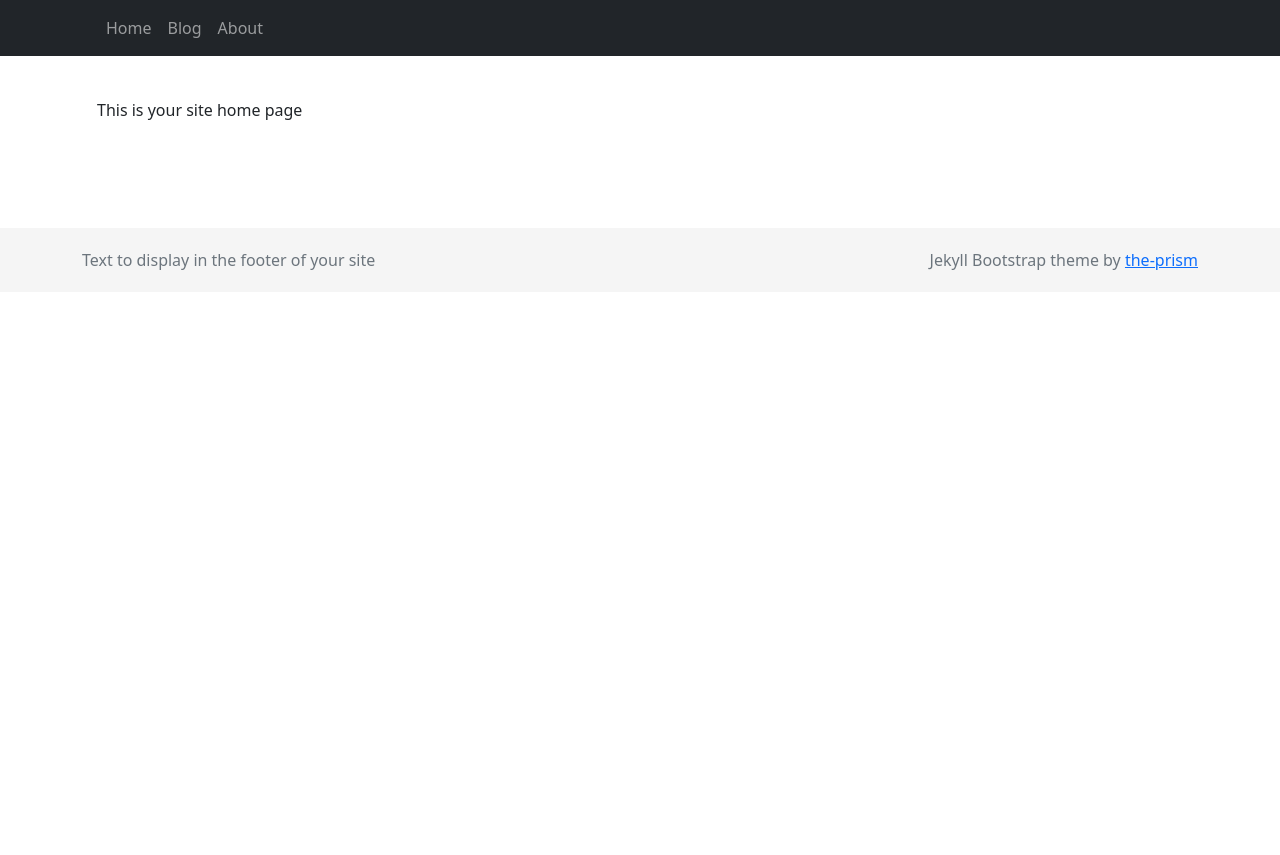
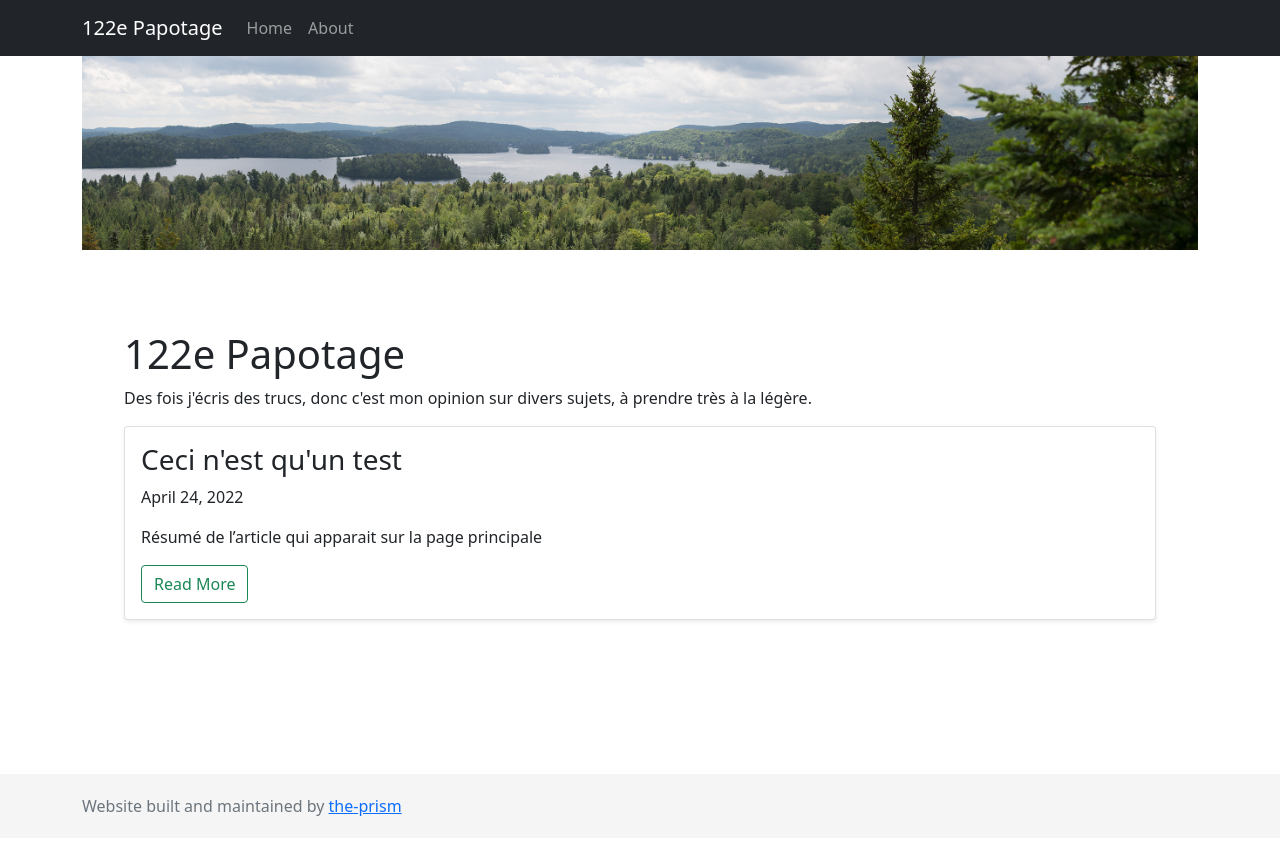
Before and after one commit to 122-Groupe-Scout-MRDLP/122-Papotage, a Jekyll site: the page built from index.html, in a window 1280 px wide. Shown: the top 855 px of the page. Built offline with Jekyll 4.4.1, drawn with Linux system fonts in a browser that asks for light colours; the list of posts is cut into pages by our own code.

Commit message:
Update layout and stuff, good working base

```diff
--- a/_config.yml
+++ b/_config.yml
@@ -2,8 +2,8 @@
 # Website configuration file
 #
 
-name:
-description:
+name: 122e Papotage
+description: Journal du 122e Groupe Marie Reine de la Paix
 
 avatar:
 
@@ -38,7 +38,9 @@ categories: []
 
 excerpt_length: 50
 
-permalink: /story/:year/:month/:day/:title/
+paginate_path: "/blog/page:num/"
+
+permalink: /blog/:year/:month/:day/:title/
 
 # Jekyll 3 now only supports Kramdown for Markdown
 kramdown:
--- /dev/null
+++ b/_includes/clear-float.html
@@ -0,0 +1,2 @@
+<!-- Fix the float from the page just in case the content would overflow on the bottom part -->
+<div class="clearfloat"></div>
--- a/_includes/header.html
+++ b/_includes/header.html
@@ -1,7 +1,7 @@
 {% if page.bigimg or page.title %}
 
 {% if page.bigimg %}
-<div class="header200px" style="background-image: url(/website/{{ page.bigimg }});">
+<div class="header200px" style="background-image: url({{ page.bigimg }});">
 &nbsp;
 </div>
 {% endif %}
--- a/_includes/nav-bar.html
+++ b/_includes/nav-bar.html
@@ -12,9 +12,9 @@
               <li class="nav-item{% if page.title == "Home" %} active{% endif %}">
                   <a class="nav-link" href="{{ site.baseurl }}/">Home</a>
               </li>
-              <li class="nav-item{% if page.blog %} active{% endif %}">
+              <!-- <li class="nav-item{% if page.blog %} active{% endif %}">
                   <a class="nav-link" href="{{ site.baseurl }}/blog">Blog</a>
-              </li>
+              </li> -->
               <li class="nav-item{% if page.title == "About" %} active{% endif %}">
                   <a class="nav-link" href="{{ site.baseurl }}/about">About</a>
               </li>
--- /dev/null
+++ b/_includes/right-float-end.html
@@ -0,0 +1 @@
+</div>
--- /dev/null
+++ b/_includes/right-float.html
@@ -0,0 +1,2 @@
+<!-- Start of the right floating section -->
+<div class="sidebar" markdown="1">
--- a/_layouts/default.html
+++ b/_layouts/default.html
@@ -2,7 +2,7 @@
 <html>
 
 <head>
-  <title>{{ site.name }}{% if page.title %} - {{ page.title }}{% endif %}</title>
+  <title>{% if page.title %}{{ page.title }} – {% endif %}{{ site.name }}</title>
 
   {% include meta.html %}
 
@@ -12,7 +12,6 @@
 
   <link rel="stylesheet" type="text/css" href="{{ site.baseurl }}/style/main.css">
   <link rel="alternate" type="application/rss+xml" title="{{ site.name }} - {{ site.description }}" href="{{ site.baseurl }}/feed.xml" />
-  <script src="{{ site.baseurl }}/javascript/jquery-3.3.1.min.js"></script>
   <script src="{{ site.baseurl }}/javascript/bootstrap.bundle.min.js"></script>
 </head>
 
@@ -20,12 +19,18 @@
 
   {% include nav-bar.html %}
 
-  {% include header.html %}
+  <div class="container">
+    {% include header.html %}
+    <div class="content">
+      {{ content }}
+    </div>
+  </div>
 
-  {{ content }}
-
-  {% include footer.html %}
-
+  <footer class="footer">
+    <div class="container">
+      <span class="text-muted">Website built and maintained by <a href="https://github.com/{{ site.footer-links.github }}">the-prism</a></span>
+    </div>
+  </footer>
 </body>
 
 </html>
--- /dev/null
+++ b/_posts/2022-04-24-Test1.md
@@ -0,0 +1,12 @@
+---
+published: true
+layout: post
+blog: true
+title: Ceci n'est qu'un test
+excerpt_separator: <!--more-->
+---
+Résumé de l'article qui apparait sur la page principale
+
+<!--more-->
+
+Contenu much wow
--- a/index.html
+++ b/index.html
@@ -1,8 +1,54 @@
 ---
 layout: content
-title: Home
+blog: true
+title: Accueil
+bigimg: /images/PicVert.jpg
 ---
 
 <h1>{{ site.name }}</h1>
 
-<p>This is your site home page</p>
+<p>Des fois j'écris des trucs, donc c'est mon opinion sur divers sujets, à prendre très à la légère.</p>
+
+<div class="posts">
+  {% for post in paginator.posts %}
+    <article class="post card shadow-sm">
+      <div class="card-body">
+          <h3 class="card-title"><a href="{{ site.baseurl }}{{ post.url }}" class="link-unstyled">{{ post.title }}</a></h3>
+          <p>
+            {{ post.date | date: "%B %e, %Y" }}
+          </p>
+          <div class="entry">
+            <p>{{ post.excerpt }}</p>
+          </div>
+
+          <a href="{{ site.baseurl }}{{ post.url }}" role="button" class="btn btn-outline-success">Read More</a>
+      </div>
+    </article>
+  {% endfor %}
+</div>
+
+{% if paginator.total_pages > 1 %}
+<ul class="pagination">
+  {% if paginator.previous_page %}
+    <li class="page-item"><a class="page-link" href="{{ paginator.previous_page_path | prepend: site.baseurl | replace: '//', '/' }}">&laquo; Previous</a></li>
+  {% else %}
+    <li class="page-item disabled"><span class="page-link">&laquo; Previous</span></li>
+  {% endif %}
+
+  {% for page in (1..paginator.total_pages) %}
+    {% if page == paginator.page %}
+      <li class="page-item active"><span class="page-link">{{ page }}</span></li>
+    {% elsif page == 1 %}
+      <li class="page-item"><a class="page-link" href="{{ paginator.previous_page_path | prepend: site.baseurl | replace: '//', '/' }}">{{ page }}</a></li>
+    {% else %}
+      <li class="page-item"><a class="page-link" href="{{ site.paginate_path | prepend: site.baseurl | replace: '//', '/' | replace: ':num', page }}">{{ page }}</a></li>
+    {% endif %}
+  {% endfor %}
+
+  {% if paginator.next_page %}
+    <li class="page-item"><a class="page-link" href="{{ paginator.next_page_path | prepend: site.baseurl | replace: '//', '/' }}">Next &raquo;</a></li>
+  {% else %}
+    <li class="page-item disabled"><span class="page-link">Next &raquo;</span></li>
+  {% endif %}
+</ul>
+{% endif %}
```
Also changed, not shown: _includes/disqus.html (added, +17 -0 lines), _includes/svg-icons.html (added, +13 -0 lines), _layouts/page.html (added, +9 -0 lines), _layouts/post.html (added, +20 -0 lines), _layouts/title.html (added, +12 -0 lines), images/PicVert.jpg (added), 1 other file.
